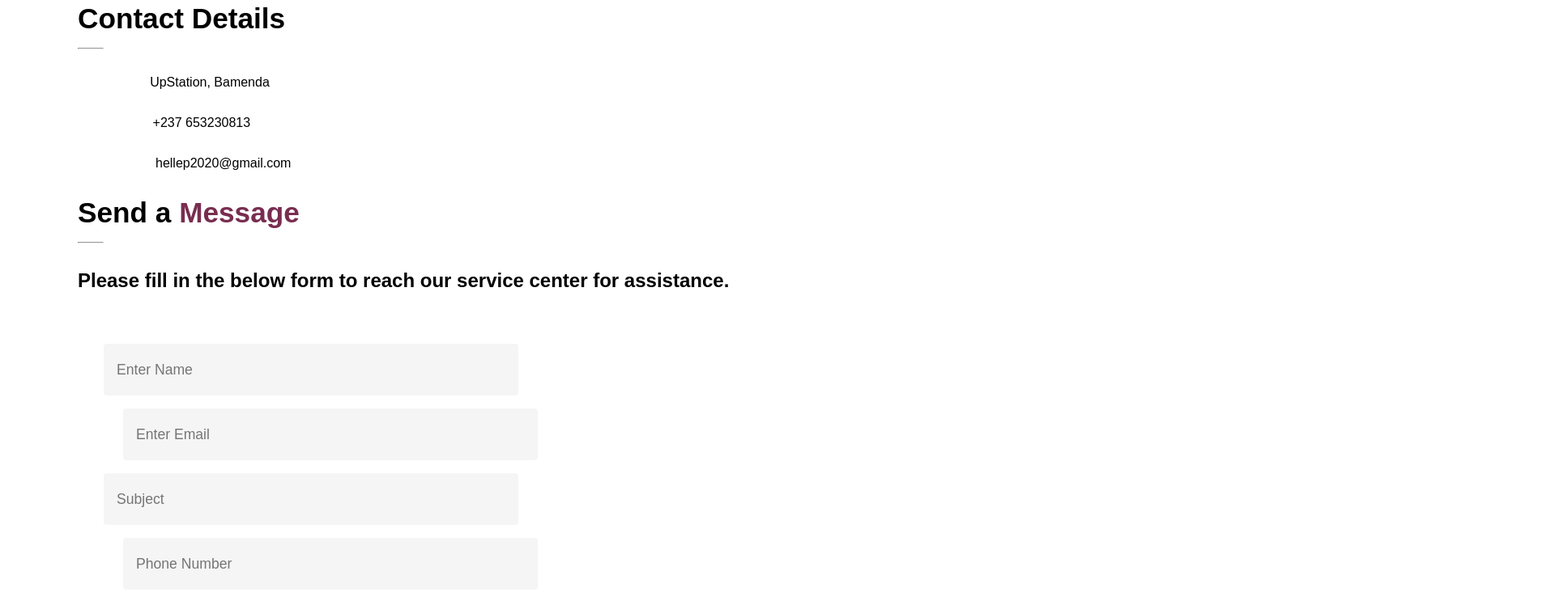
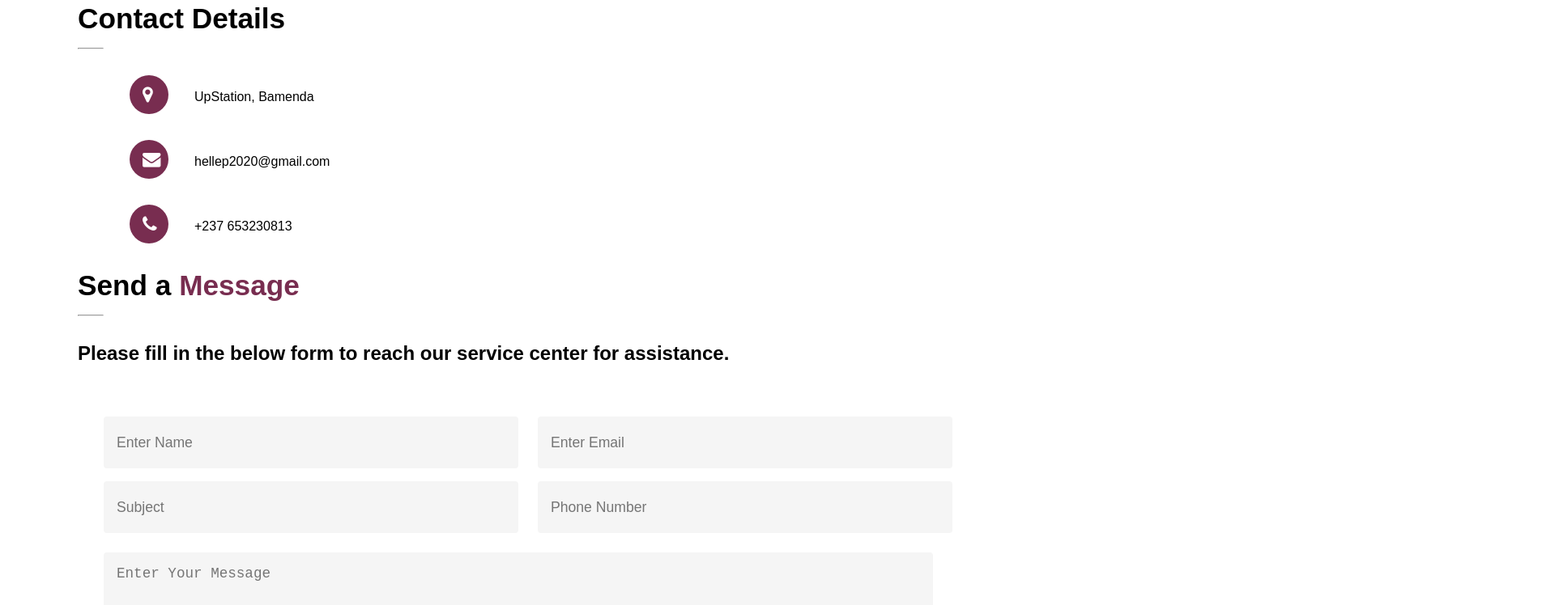
Before and after one commit to tiwavaldese/project-test, a plain HTML site: page contact.html in a window 1280 px wide. Shown: the part 736-1484 px from the top of the page at 81% size, 1920 px wide, since content can reach past the window. Drawn offline with Linux system fonts and the light colour scheme.

Commit message:
contact.html

```diff
--- a/contact.html
+++ b/contact.html
@@ -9,7 +9,7 @@
     <link rel="stylesheet" href="style.css">
 </head>
 <body>
-    <main>
+    <header>
 
         <div>
             <p class="description"><em>The quality of education remains a major challenge in Africa and repetition and drop-out rates are high. More than one student in ten repeats at least one grade in primary school in more than half of all countries in sub-Saharan Africa and particularly in Cameroon. We are seeking funds that will design and implement a program in Cameroon, particularly the northwest region, that would minimize the out-of-pocket costs of schooling, especially for the neediest children and families.</em></p>
@@ -54,7 +54,8 @@
               </ul>
              </nav>
           </div>
-
+         </header>
+         <main>
     <section id="contact us">
         <div class="events_item1">
             <h2>Contact</h2>
@@ -65,9 +66,9 @@
             <h2>Contact Details</h2>
             <hr>
 
-            <p> <i class="fa fa-map-marker"></i>UpStation, Bamenda</p>
-            <p> <i class="fa fa-phone"></i>+237 653230813</p>
-            <p> <i class="fa fa-envelope"></i>hellep2020@gmail.com</p>
+            <p> <span class="fa fa-map-marker"></span>UpStation, Bamenda</p>
+                <p> <span class="fa fa-envelope"></span>hellep2020@gmail.com</p>
+                <p> <span class="fa fa-phone"></span>+237 653230813</p>
 
         </div>
 
@@ -78,17 +79,20 @@
 
         </div>
         <div class="contact_item3">
-            <label><input id="name" placeholder="Enter Name"></label>
-            <label><input id="email" placeholder="Enter Email"></label>
-            <label><input id="subject" placeholder="Subject"></label>
-            <label><input id="number" placeholder="Phone Number"></label>
-
+            <div class="contact_item3A">
+            <label for="name"><input id="name" type="text"class="name" placeholder="Enter Name" required></label>
+            <label for="email"><input id="email" type="text" class="email" placeholder="Enter Email" required></label>
+        </div>
+    <div class="contact_item3B">
+            <label for="subject"><input id="subject" type="text" class="subject" placeholder="Subject" required></label>
+            <label for="number"><input id="number" type="number" class="number" placeholder="Phone Number" required></label>
+        </div>
         </div>
         <div class="contact_item4">
-            <textarea placeholder="Enter Your Message"></textarea>
+            <textarea id="message" type="text" class="message" placeholder="Enter Your Message" required></textarea>
         </div>
         <div class="contact_item5">
-            <button required>SEND MESSAGE</button>
+            <button type="submit">SEND MESSAGE</button>
         </div>
         <div class="contact_item6">
             <p><em>Note: As you submit please kindly check your mailbox for a detailed response.</em></p>
@@ -128,10 +132,11 @@
 
     </div>
 </section>
+</main>
 <footer><p>Copyright 2022 © <span>Help The Less Privilege (HELLEP) SUSTAINING LIVES</span></p></footer>
-</div>
 
 
-    </main>
+
+
 </body>
 </html>
```
